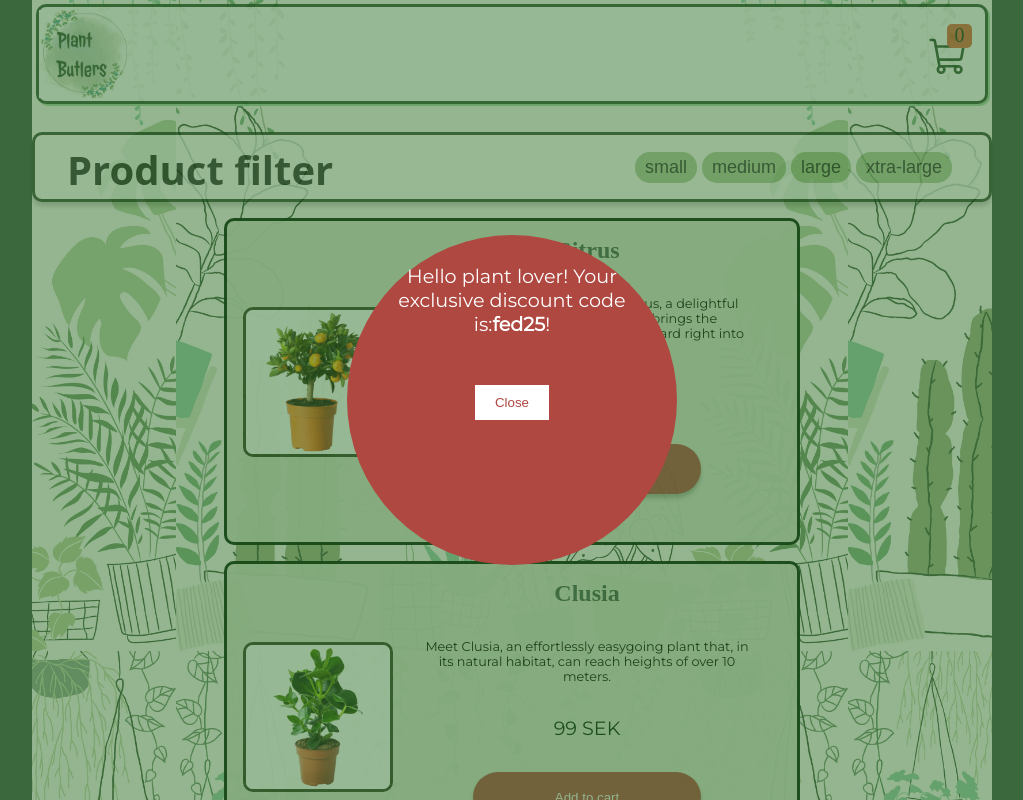
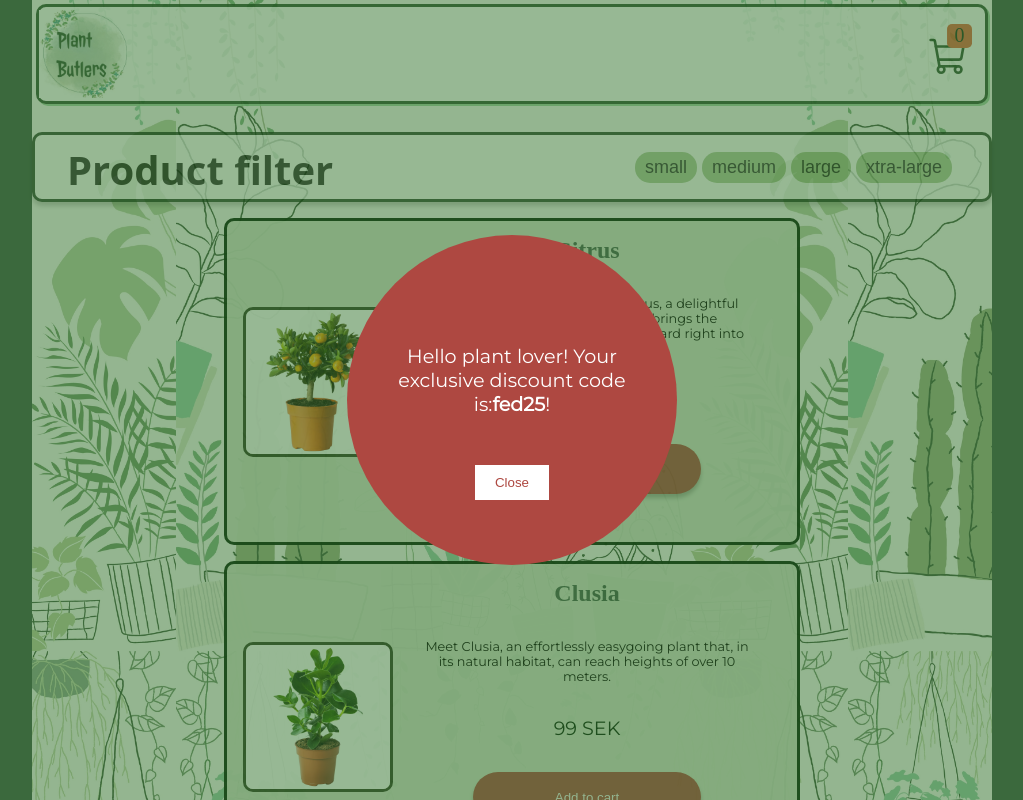
Before and after one commit to millalinden/Plant-Butler, a React (Vite) app: page /Shop in a window 1280 px wide. Shown: the top 800 px of the page, without its empty margins (128-1151 px from the left). Built offline with nearby package versions, Linux system fonts and the light colour scheme; a web font is replaced by a local one.

Commit message:
fix pop-up

```diff
--- a/src/Pages/Shop/Shop.module.css
+++ b/src/Pages/Shop/Shop.module.css
@@ -33,8 +33,9 @@
   flex-direction: column;
   align-items: center;
   justify-content: center;
-  color: white; /* Adjust text color */
+  color: white;
   text-align: center;
+  margin-top: 5rem;
 }
 
 .modalMessage {
```
